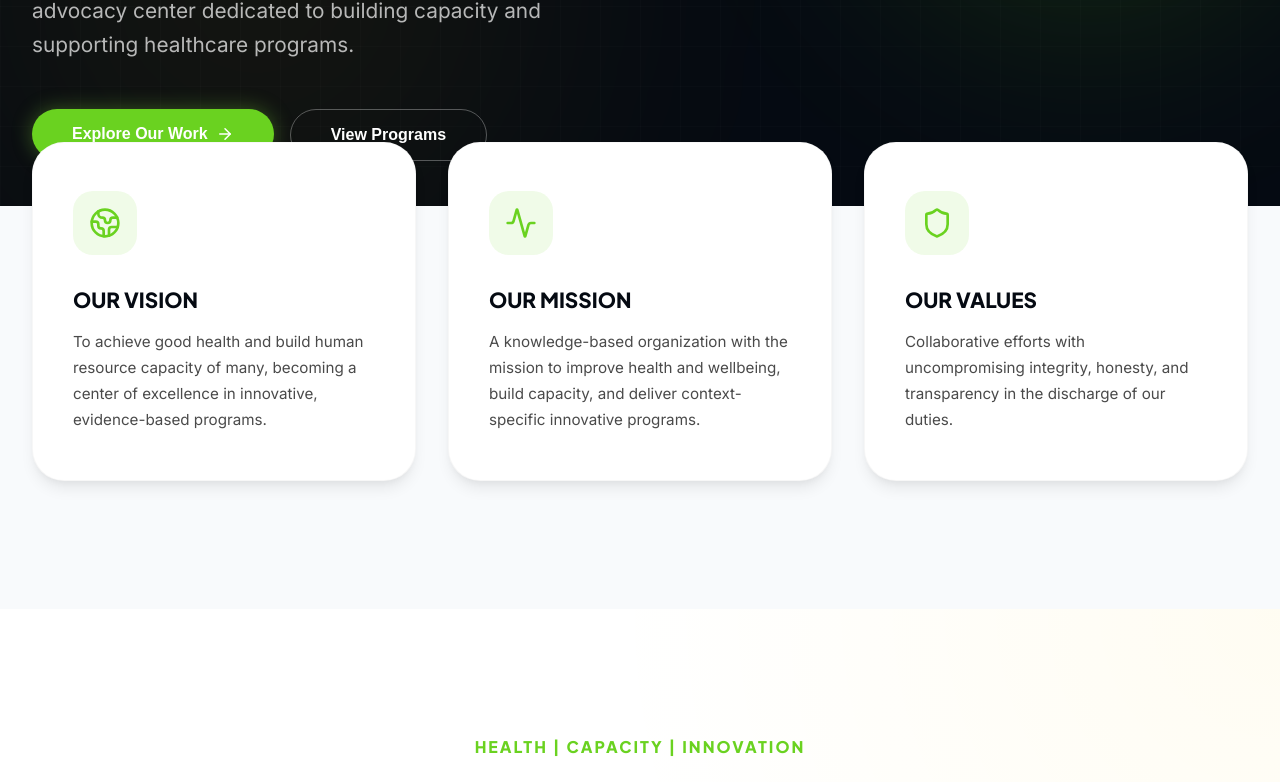
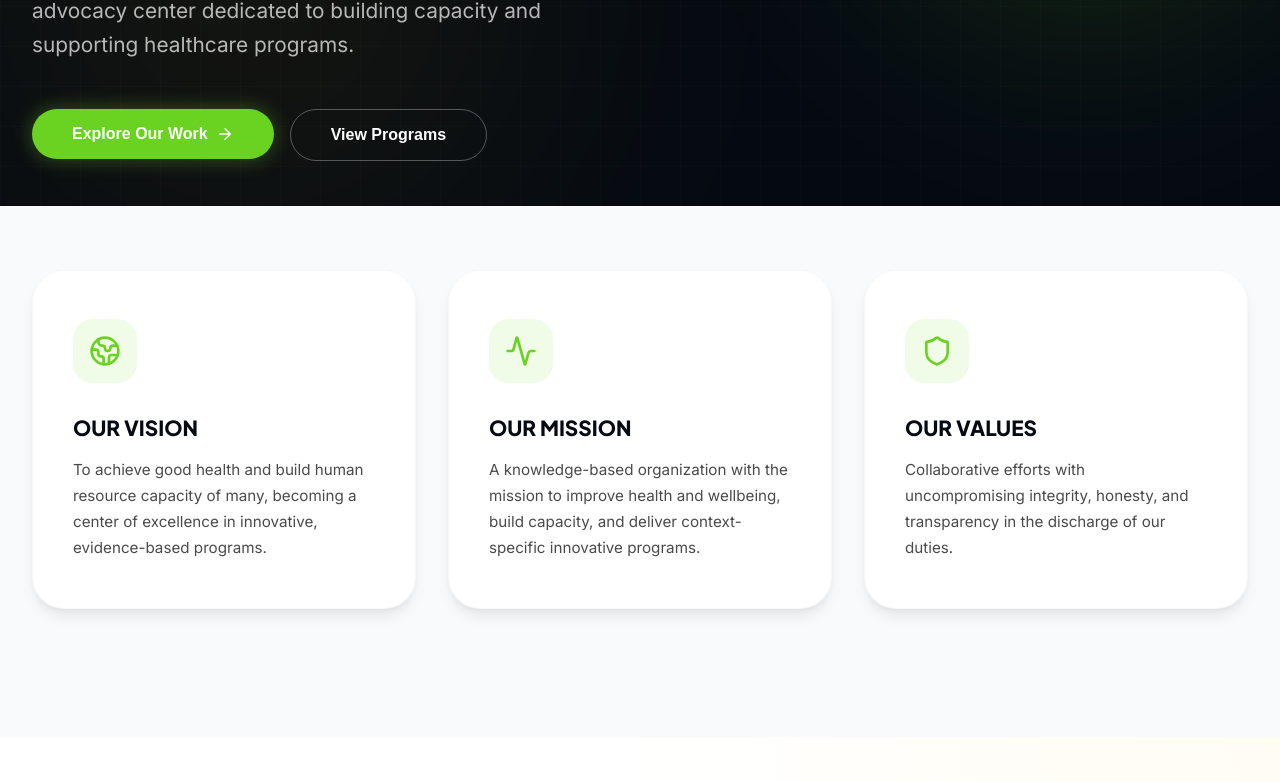
Before and after one commit to stephenmayowa112/simhealth, a Next.js app: page / in a window 1280 px wide. Shown: the part 594-1376 px from the top of the page. Built offline with nearby package versions, Linux system fonts and the light colour scheme.

Commit message:
feat: Implement initial homepage with a dynamic hero section, vision/mission/values, and programs overview using Framer Motion.

```diff
--- a/app/page.tsx
+++ b/app/page.tsx
@@ -90,7 +90,7 @@ export default function Home() {
 
       {/* 2. VISION / MISSION / VALUES (Neuromorphic Cards) */}
       <section style={{ padding: '8rem 2rem', position: 'relative', zIndex: 20 }}>
-        <div style={{ maxWidth: 'var(--max-content-width)', margin: '-12rem auto 0' }}>
+        <div style={{ maxWidth: 'var(--max-content-width)', margin: '-4rem auto 0' }}>
           <motion.div
             initial="hidden"
             whileInView="visible"
```
